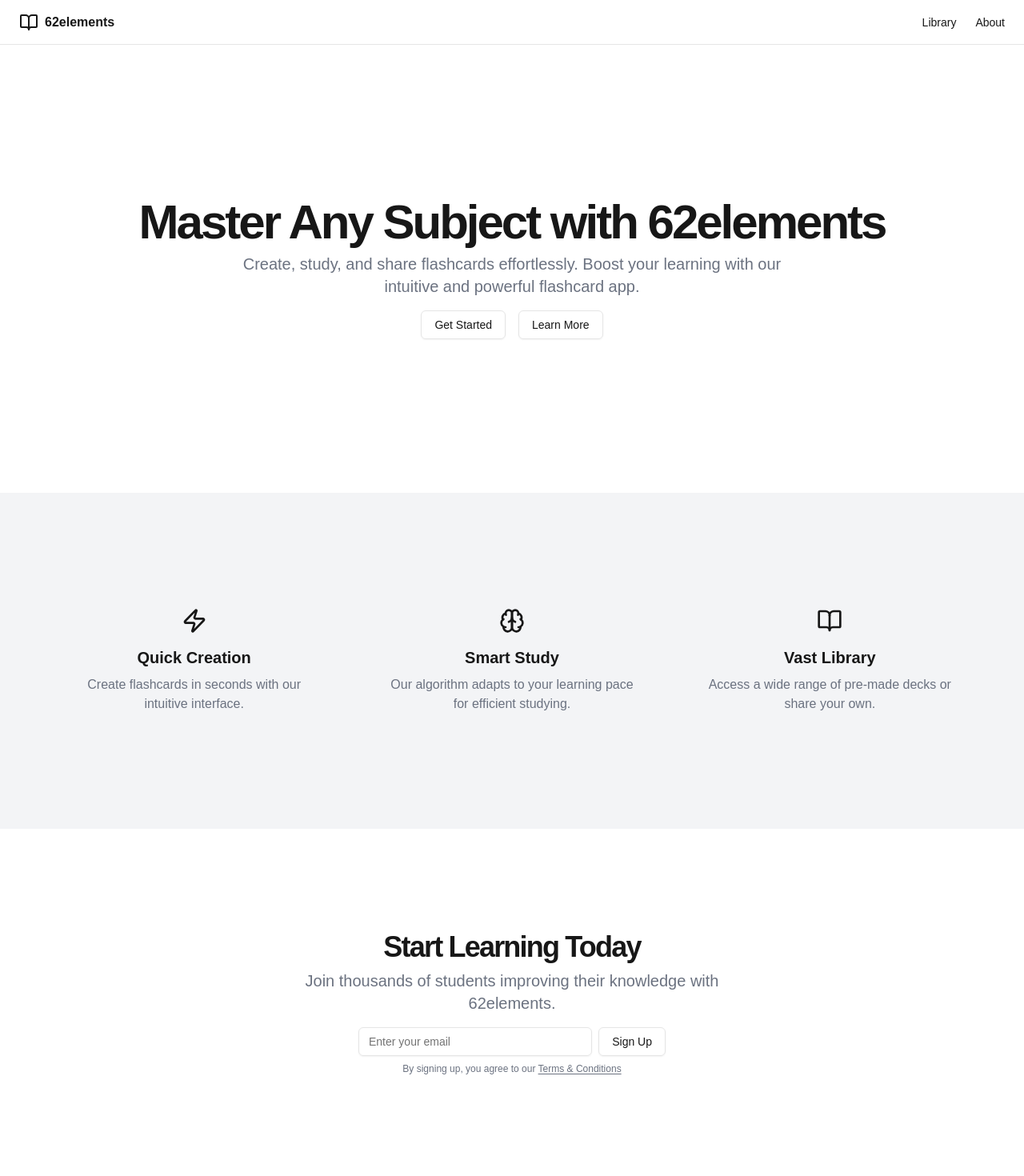
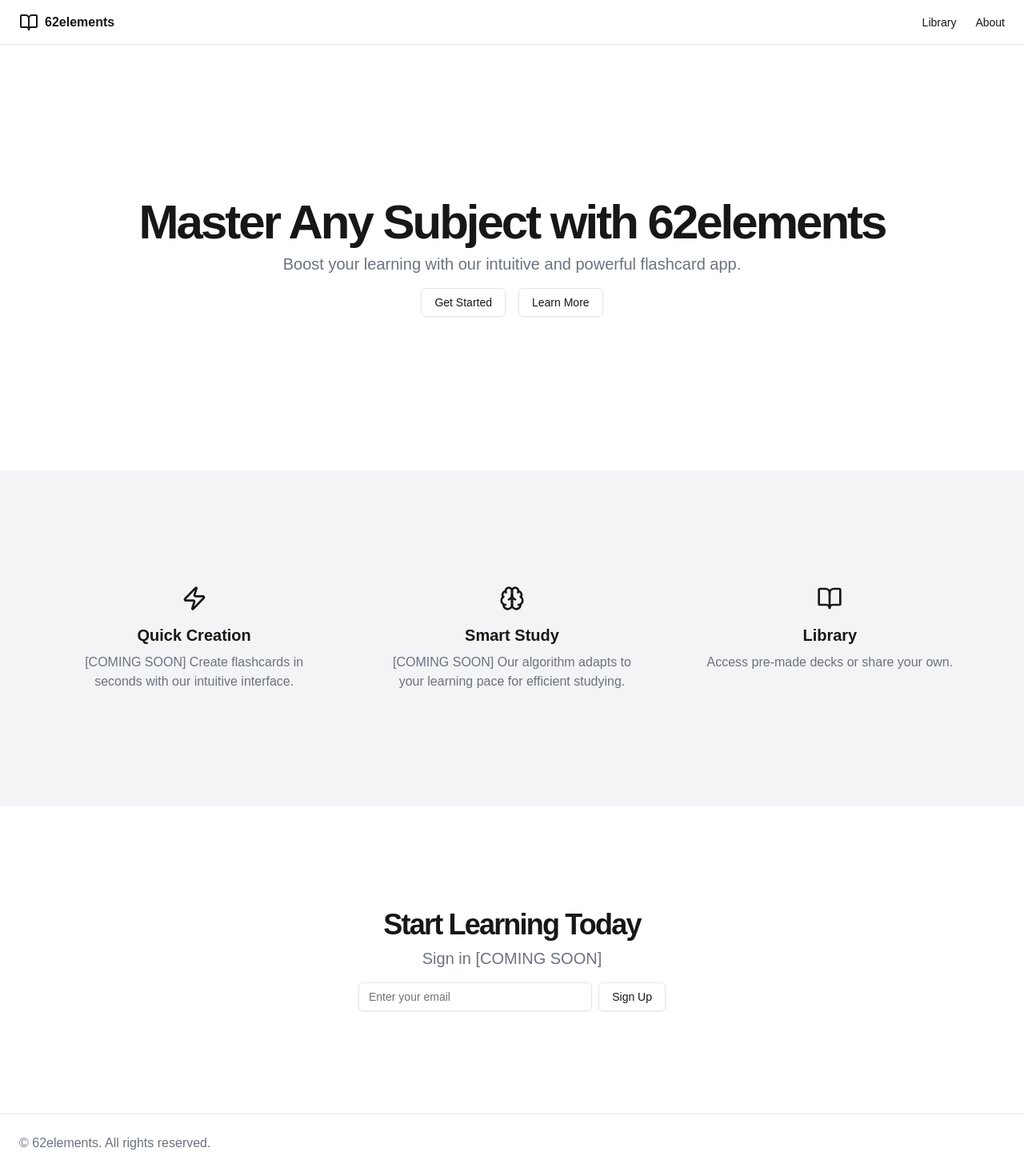
Before and after one commit to jamespeilunli/62elements, a Next.js app: page / in a window 1280 px wide. Shown: the top 1470 px of the page at 80% size. Built offline with nearby package versions, Linux system fonts and the light colour scheme.

Commit message:
change home page text and fix footer placement

```diff
--- a/app/layout.tsx
+++ b/app/layout.tsx
@@ -28,9 +28,11 @@ export default function RootLayout({
   return (
     <html lang="en">
       <body className={`${geistSans.variable} ${geistMono.variable} antialiased`}>
-        <Header />
-        <main>{children}</main>
-        <Footer />
+        <div className="min-h-screen flex flex-col">
+          <Header />
+          <main>{children}</main>
+          <Footer />
+        </div>
       </body>
     </html>
   );
--- a/app/library/page.tsx
+++ b/app/library/page.tsx
@@ -23,7 +23,7 @@ export default function PopularFlashcardSets() {
   }, []);
 
   return (
-    <div className="flex flex-col min-h-screen bg-background">
+    <div className="flex flex-col bg-background">
       <main className="flex-1 py-12 container mx-auto px-4">
         <h1 className="text-3xl font-bold mb-6">Public Flashcard Library</h1>
         <div className="grid gap-6 sm:grid-cols-2 lg:grid-cols-3 xl:grid-cols-4">
--- a/app/page.tsx
+++ b/app/page.tsx
@@ -15,8 +15,7 @@ export default function Component() {
                   Master Any Subject with 62elements
                 </h1>
                 <p className="mx-auto max-w-[700px] text-gray-500 md:text-xl dark:text-gray-400">
-                  Create, study, and share flashcards effortlessly. Boost your learning with our intuitive and powerful
-                  flashcard app.
+                  Boost your learning with our intuitive and powerful flashcard app.
                 </p>
               </div>
               <div className="space-x-4">
@@ -37,22 +36,20 @@ export default function Component() {
                 <Zap className="h-8 w-8 mb-2" />
                 <h2 className="text-xl font-bold">Quick Creation</h2>
                 <p className="text-center text-gray-500 dark:text-gray-400">
-                  Create flashcards in seconds with our intuitive interface.
+                  [COMING SOON] Create flashcards in seconds with our intuitive interface.
                 </p>
               </div>
               <div className="flex flex-col items-center space-y-2 border-gray-800 p-4 rounded-lg">
                 <Brain className="h-8 w-8 mb-2" />
                 <h2 className="text-xl font-bold">Smart Study</h2>
                 <p className="text-center text-gray-500 dark:text-gray-400">
-                  Our algorithm adapts to your learning pace for efficient studying.
+                  [COMING SOON] Our algorithm adapts to your learning pace for efficient studying.
                 </p>
               </div>
               <div className="flex flex-col items-center space-y-2 border-gray-800 p-4 rounded-lg">
                 <BookOpen className="h-8 w-8 mb-2" />
-                <h2 className="text-xl font-bold">Vast Library</h2>
-                <p className="text-center text-gray-500 dark:text-gray-400">
-                  Access a wide range of pre-made decks or share your own.
-                </p>
+                <h2 className="text-xl font-bold">Library</h2>
+                <p className="text-center text-gray-500 dark:text-gray-400">Access pre-made decks or share your own.</p>
               </div>
             </div>
           </div>
@@ -63,7 +60,7 @@ export default function Component() {
               <div className="space-y-2">
                 <h2 className="text-3xl font-bold tracking-tighter md:text-4xl">Start Learning Today</h2>
                 <p className="mx-auto max-w-[600px] text-gray-500 md:text-xl dark:text-gray-400">
-                  Join thousands of students improving their knowledge with 62elements.
+                  Sign in [COMING SOON]
                 </p>
               </div>
               <div className="w-full max-w-sm space-y-2">
@@ -73,12 +70,14 @@ export default function Component() {
                     Sign Up
                   </Button>
                 </form>
+                {/*
                 <p className="text-xs text-gray-500 dark:text-gray-400">
                   By signing up, you agree to our{" "}
                   <Link className="underline underline-offset-2" href="#">
                     Terms & Conditions
                   </Link>
                 </p>
+                */}
               </div>
             </div>
           </div>
--- a/components/footer.tsx
+++ b/components/footer.tsx
@@ -3,7 +3,8 @@ import Link from "next/link";
 const Footer = () => {
   return (
     <footer className="mt-auto flex flex-col gap-2 sm:flex-row py-6 w-full shrink-0 items-center px-4 md:px-6 border-t">
-      <p className="text-base text-gray-500 dark:text-gray-400">© 2023 62elements. All rights reserved.</p>
+      <p className="text-base text-gray-500 dark:text-gray-400">© 62elements. All rights reserved.</p>
+      {/*
       <nav className="sm:ml-auto flex gap-4 sm:gap-6">
         <Link className="text-sm font-medium hover:underline underline-offset-4" href="#">
           Terms of Service
@@ -12,6 +13,7 @@ const Footer = () => {
           Privacy
         </Link>
       </nav>
+      */}
     </footer>
   );
 };
```
